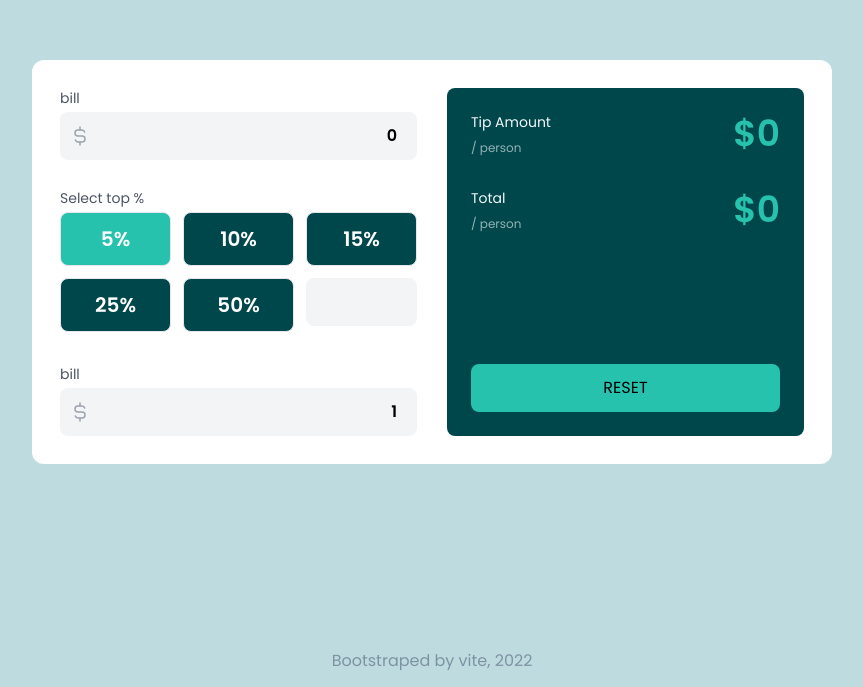
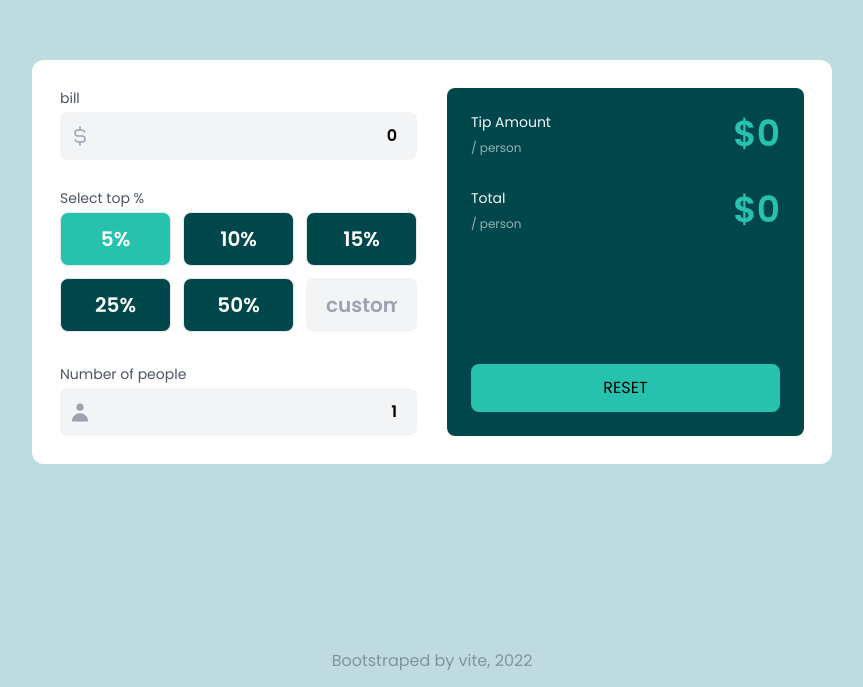
Before and after one commit to nafasebra/tip-calculator-reactts, a React (Vite) app: page / in a window 1280 px wide. Shown: the part 113-800 px from the top of the page, without its empty margins (208-1071 px from the left). Built offline with nearby package versions, Linux system fonts and the light colour scheme.

Commit message:
handle custom input tip

```diff
--- a/src/components/CardContainer.tsx
+++ b/src/components/CardContainer.tsx
@@ -48,8 +48,8 @@ function CardContainer() {
         </div>
         <div className="pt-3">
           <Input
-            label="bill"
-            icon={dollarIcon}
+            label="Number of people"
+            icon={userIcon}
             value={String(TipUseContext.numOfPeople)}
             onChangeFunc={(e: any) =>
               TipUseContext.setNumOfPeople(e.target.value)
--- a/src/components/TipCheckboxes.tsx
+++ b/src/components/TipCheckboxes.tsx
@@ -1,8 +1,14 @@
-import {useContext} from "react";
+import { ChangeEvent, FormEvent, useContext } from "react";
 import { TipContext } from "../context";
 
 function TipCheckboxes() {
-   const TipUseContext = useContext(TipContext);
+  const TipUseContext = useContext(TipContext);
+
+  const onChangeCustomTip = (e: ChangeEvent<HTMLInputElement>) => {
+    let value = Number(e.currentTarget.value);
+    if (value > 0) TipUseContext.setTip(Number(value));
+    else TipUseContext.setTip(5); // default value
+  };
 
   return (
     <>
@@ -96,7 +102,9 @@ function TipCheckboxes() {
         <div>
           <input
             type="text"
-            className="w-full py-3 outline-1 outline-green-200 px-5 font-semibold text-center rounded-lg bg-gray-100"
+            onChange={(e) => onChangeCustomTip(e)}
+            placeholder="custom"
+            className="w-full h-full py-3 outline-1 outline-greenc-200 px-5 font-semibold text-xl text-center rounded-lg bg-gray-100"
           />
         </div>
       </div>
```
